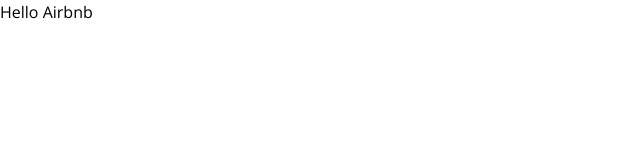
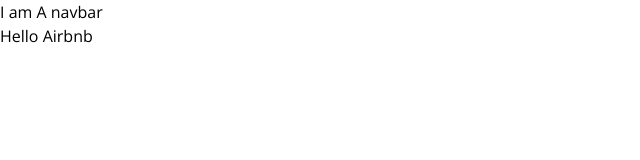
Before and after one commit to shresthashim/airbnb, a Next.js app: page / in a window 1280 px wide. Shown: the top 160 px of the page, without its empty margins (0-640 px from the left). Built offline with nearby package versions, Linux system fonts and the light colour scheme.

Commit message:
feat : add Navbar component

```diff
--- /dev/null
+++ b/app/components/Navbar/Navbar.tsx
@@ -0,0 +1,11 @@
+import React from 'react';
+
+const Navbar = () => {
+    return (
+        <div>
+            I am A navbar
+        </div>
+    );
+};
+
+export default Navbar;
--- a/app/globals.css
+++ b/app/globals.css
@@ -1,3 +1,7 @@
 @tailwind base;
 @tailwind components;
 @tailwind utilities;
+
+html, body, :root {
+    height: 100%;
+}
--- a/app/layout.tsx
+++ b/app/layout.tsx
@@ -2,6 +2,7 @@
 import "./globals.css";
 import React from "react";
 import {Open_Sans} from "next/font/google";
+import Navbar from "@/app/components/Navbar/Navbar";
 
 
 export const metadata: Metadata = {
@@ -18,7 +19,9 @@
 }>) {
     return (
         <html lang="en">
-        <body className={font.className}>{children}</body>
+        <body className={font.className}>
+        <Navbar/>
+        {children}</body>
         </html>
     );
 }
```
